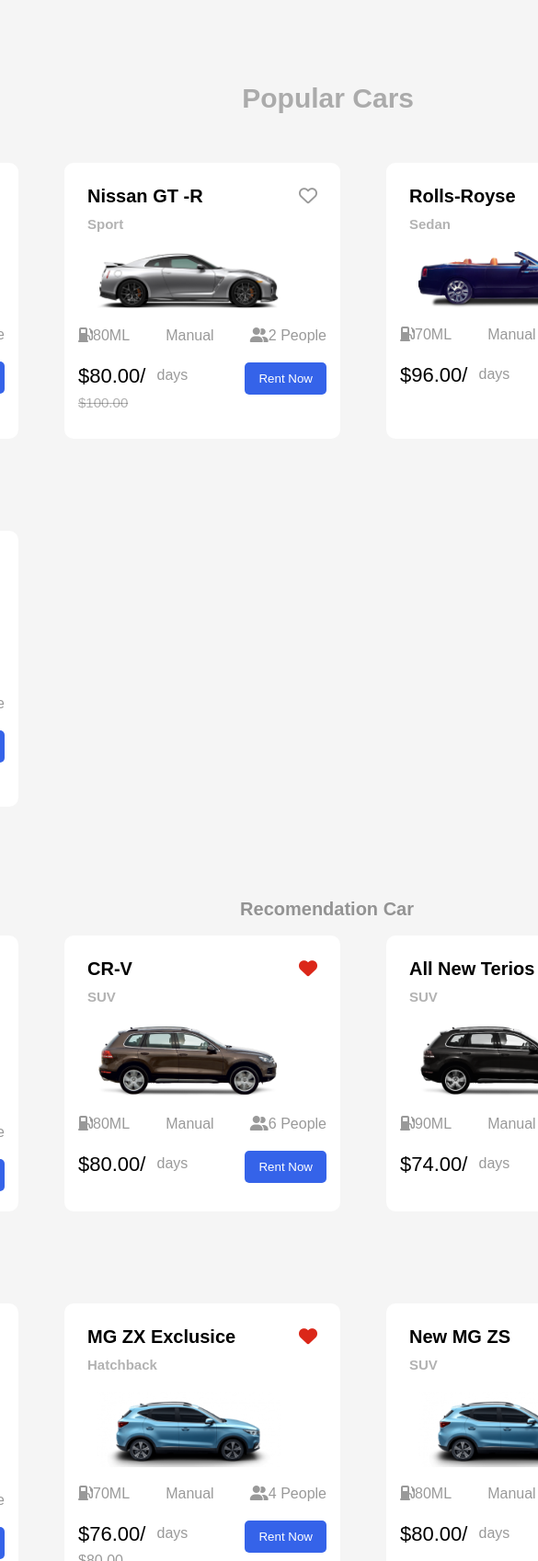
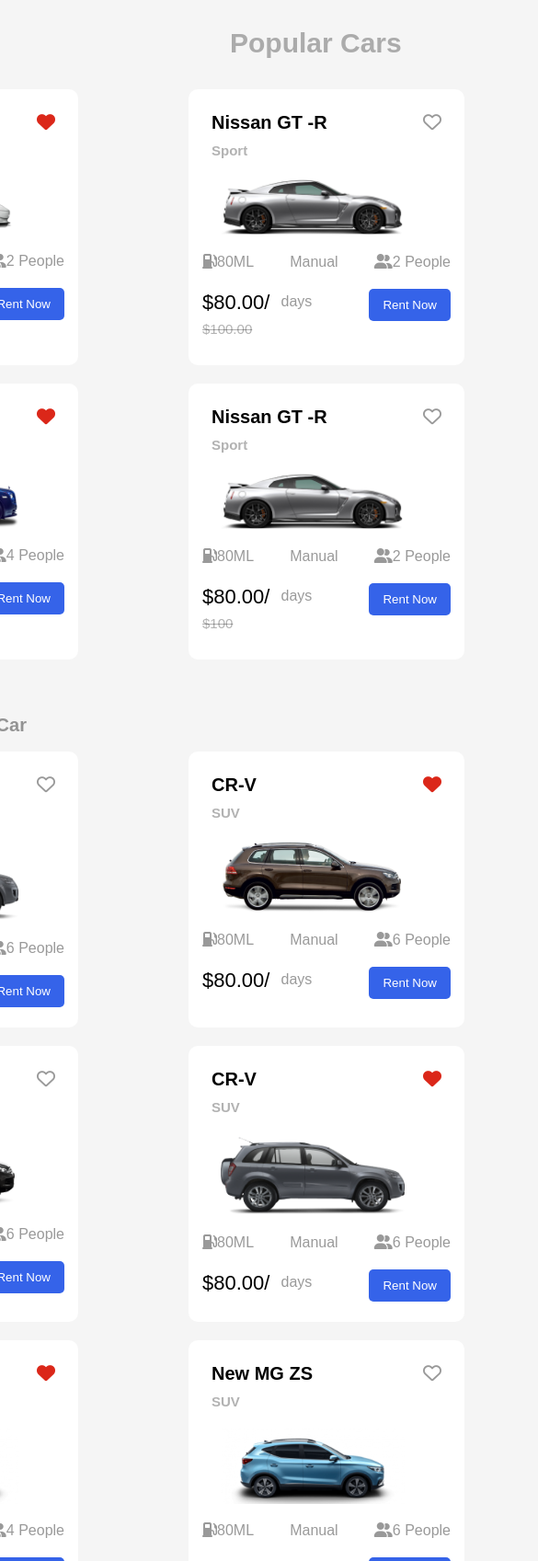
Before and after one commit to Creativementor/Resposive-Website, a plain HTML site: page Pages/Index.html in a window 390 px wide. Shown: the part 1340-3037 px from the top of the page at 92% size, 585 px wide, since content can reach past the window. Drawn offline with Linux system fonts and the light colour scheme.

Commit message:
code push
code push

```diff
--- a/Pages/style.css
+++ b/Pages/style.css
@@ -425,7 +425,7 @@
     display: flex;
     justify-content: space-evenly;
     align-items: center;
-    margin-top: 80px;
+    margin-top: 50px;
 }
 
 .container_one {
@@ -638,7 +638,7 @@
         display: flex;
         justify-content: space-evenly;
         align-items: center;
-        margin-top: 150px;
+        margin-top: -500px;
     }
 
     .container_one {
@@ -836,7 +836,7 @@
         flex-direction: column;
         flex-wrap: wrap;
         align-items: center;
-        margin-top: 150px;
+        margin-top: -500px;
     }
 
     .container_one {
@@ -1037,7 +1037,7 @@
         flex-direction: column;
         flex-wrap: wrap;
         justify-content: center;
-        margin-top: 150px;
+        margin-top: -500px;
     }
 
     .container_one {
@@ -1239,7 +1239,7 @@
         flex-direction: column;
         flex-wrap: wrap;
         align-items: center;
-        margin-top: 100px;
+        margin-top: -500px;
     }
 
     .container_one {
@@ -1444,7 +1444,7 @@
         gap: 20px;
         flex-direction: column;
         flex-wrap: wrap;
-        /* align-items: center; */
+        align-items: center;
         margin-top: 100px;
     }
 
@@ -1662,15 +1662,15 @@
 
 .heading-div {
     align-items: center;
-    margin-left: 150px;
     width: 300px;
     height: 100px;
-    margin-top: 60px;
     display: flex;
-    justify-content: flex-end;
+    margin-left: 150px;
+    justify-content: flex-start;
 }
 
 .car_heading {
+    padding-left: 100px;
     font-family: Arial, Helvetica, sans-serif;
     font-size: 30px;
     color: rgba(0, 0, 0, 0.3);
@@ -1685,11 +1685,11 @@
 
 .grid-container1 {
     width: 100%;
-    padding: 20px;
     display: grid;
     justify-content: center;
-    grid-template-columns: repeat(4, 250px);
-    gap: 70px;
+    /* align-items: center; */
+    grid-template-columns: repeat(4, 300px);
+    gap: 30px;
 }
 
 .card {
@@ -1783,27 +1783,25 @@
 
 .grid-container2 {
     width: 100%;
-    padding: 20px;
     display: grid;
-    grid-template-columns: repeat(4, 250px);
-    gap: 70px;
+    grid-template-columns: repeat(4, 300px);
     justify-content: center;
-    align-items: center;
+    gap: 30px;
 }
 
 .redomendation-car {
     width: 300px;
     height: 100px;
     display: flex;
-    justify-content: flex-end;
-    margin-left: 150px;
+    margin-left: 200px;
 }
 
 .car-heading {
+    padding-left: 40px;
+    padding-top: 60px;
     font-size: 20px;
     color: rgba(0, 0, 0, 0.4);
     font-weight: bold;
-    padding-top: 80px;
 }
 
 /*
@@ -1820,13 +1818,15 @@
 
 @media (max-width: 1700px) {
     .grid-container1 {
-        grid-template-columns: repeat(4, 250px);
-        gap: 100px;
+        grid-template-columns: repeat(4, 300px);
+        gap: 20px;
+        visibility: visible;
     }
 
     .grid-container2 {
         grid-template-columns: repeat(4, 250px);
-        gap: 100px;
+        justify-content: center;
+        align-items: center;
     }
 }
 
@@ -1844,20 +1844,48 @@
 }
 
 @media (max-width: 1250px) {
-        .grid-container1 {
-            /* grid-template-columns: repeat(4, 250px); */
-            /* gap: 100px; */
-            margin-right: -100px;
-        }
-
-        .grid-container2 {
-            /* grid-template-columns: repeat(4, 250px); */
-            /* gap: 100px; */
-            margin-right: -100px;
-        }
-}
-
-
-@media screen {
-
-}
+    .grid-container1 {
+        grid-template-columns: repeat(3, 300px);
+        justify-content: center;
+        align-items: center;
+        gap: 20px;
+    }
+
+    .grid-container2 {
+        grid-template-columns: repeat(3, 300px);
+        justify-content: center;
+        align-items: center;
+        gap: 20px;
+    }
+}
+
+@media (max-width: 1000px) {
+    .grid-container1 {
+        grid-template-columns: repeat(2, 400px);
+        justify-content: center;
+        align-items: center;
+        gap: 20px;
+    }
+
+    .redomendation-car {
+        margin-left: -200px;
+        width: 300px;
+        height: 100px;
+        display: flex;
+        justify-content: flex-start;
+    }
+
+    .car-heading {
+        font-size: 20px;
+        color: rgba(0, 0, 0, 0.4);
+        font-weight: bold;
+        /* padding-top: 80px; */
+    }
+
+    .grid-container2 {
+        grid-template-columns: repeat(2, 400px);
+        justify-content: center;
+        align-items: center;
+        gap: 20px;
+    }
+}
```
